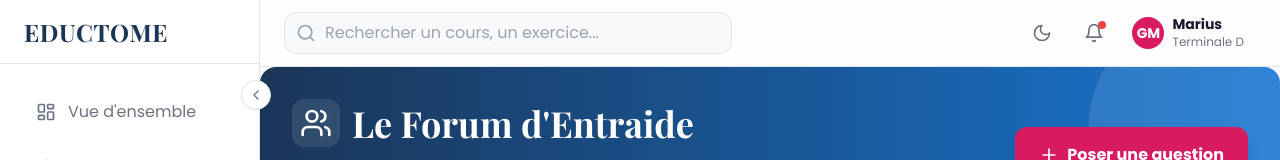
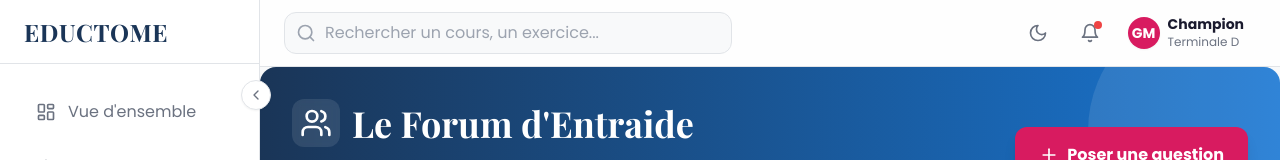
Before and after one commit to mariusgombaleu-ops/eductome-web, a React (Vite) app: page /forum in a window 1280 px wide. Shown: the top 160 px of the page. Built offline with nearby package versions, Linux system fonts and the light colour scheme; no server answers; the database is empty; sample sign-in values are in the browser's storage; a web font is replaced by a local one.

Commit message:
fix: replace hardcoded Marius name with dynamic pseudo from UserContext

```diff
--- a/src/components/layout/DashboardLayout.tsx
+++ b/src/components/layout/DashboardLayout.tsx
@@ -26,9 +26,11 @@ import {
 } from 'lucide-react';
 import { useInstallPWA } from '../../hooks/useInstallPWA';
 import { useAuth } from '../../contexts/AuthContext';
+import { useUser } from '../../contexts/UserContext';
 
 export const DashboardLayout = () => {
   const { currentUser, loading, logout } = useAuth();
+  const { pseudo, levelString } = useUser();
   const [isMobileOpen, setIsMobileOpen] = useState(false);
   const [isCollapsed, setIsCollapsed] = useState(false);
   const location = useLocation();
@@ -204,12 +206,12 @@ export const DashboardLayout = () => {
               <span className="absolute top-1.5 right-1.5 w-2 h-2 bg-red-500 rounded-full"></span>
             </button>
             <Link to="/dashboard/profile" className="flex items-center space-x-2 p-1 pr-2 sm:pr-3 rounded-full sm:rounded-xl transition-colors hover:bg-[#F8F9FA] dark:hover:bg-[#161B22]">
-              <div className="w-8 h-8 rounded-full bg-eductome-magenta flex items-center justify-center text-white font-bold text-sm shadow-sm">
-                GM
+              <div className="w-8 h-8 rounded-full bg-eductome-magenta flex items-center justify-center text-white font-bold text-sm shadow-sm uppercase">
+                {pseudo ? pseudo.substring(0, 2) : 'GM'}
               </div>
               <div className="hidden sm:block text-left">
-                <p className="text-sm font-bold text-[#1A1A2E] dark:text-[#E6EDF3] leading-tight">Marius</p>
-                <p className="text-xs text-[#6B7280] dark:text-[#8B949E]">Terminale D</p>
+                <p className="text-sm font-bold text-[#1A1A2E] dark:text-[#E6EDF3] leading-tight truncate max-w-[120px]">{pseudo || 'Champion'}</p>
+                <p className="text-xs text-[#6B7280] dark:text-[#8B949E]">{levelString || 'Terminale D'}</p>
               </div>
             </Link>
           </div>
--- a/src/pages/dashboard/Overview.tsx
+++ b/src/pages/dashboard/Overview.tsx
@@ -41,7 +41,7 @@ export const Overview = () => {
 
         <div className="relative z-10 text-white flex-1 animate-in fade-in slide-in-from-bottom-4 duration-500">
           <h1 className="text-2xl md:text-3xl font-playfair font-bold mb-1">
-            {greeting}, Marius 👋
+            {greeting}, {pseudo} 👋
           </h1>
           <p className="text-blue-100 text-sm md:text-base italic max-w-lg">
             "{quote}"
```
